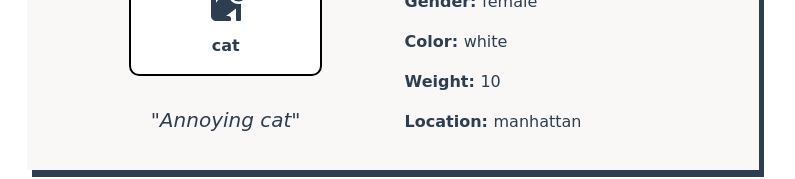
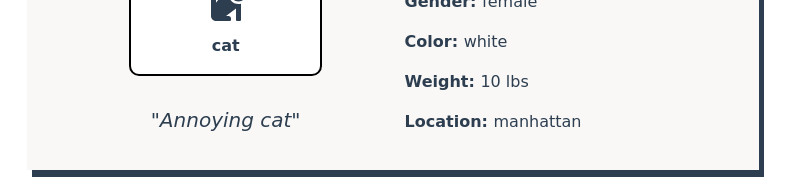
Before and after one commit to mczernyk/vueTest-pets, a Vue app: page /pets/cats/0 in a window 1280 px wide. Shown: the part 194-373 px from the top of the page, without its empty margins (247-1042 px from the left). Built offline with nearby package versions, Linux system fonts and the light colour scheme.

Commit message:
added lbs to pet view

```diff
--- a/src/views/Pet.vue
+++ b/src/views/Pet.vue
@@ -19,7 +19,7 @@
         <p><b>Breed: </b>{{ animal.breed }}</p>
         <p><b>Gender: </b>{{ animal.gender }}</p>
         <p><b>Color: </b>{{ animal.color }}</p>
-        <p><b>Weight: </b>{{ animal.weight }}</p>
+        <p><b>Weight: </b>{{ animal.weight }} lbs</p>
         <p><b>Location: </b>{{ animal.location }}</p>
       </div>
     </div>
```
